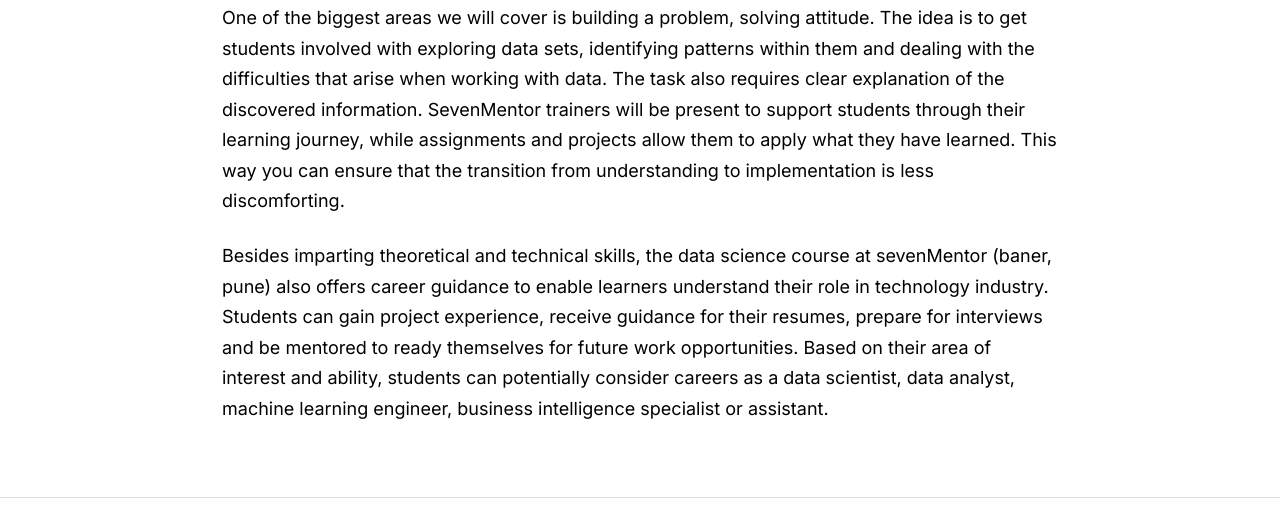
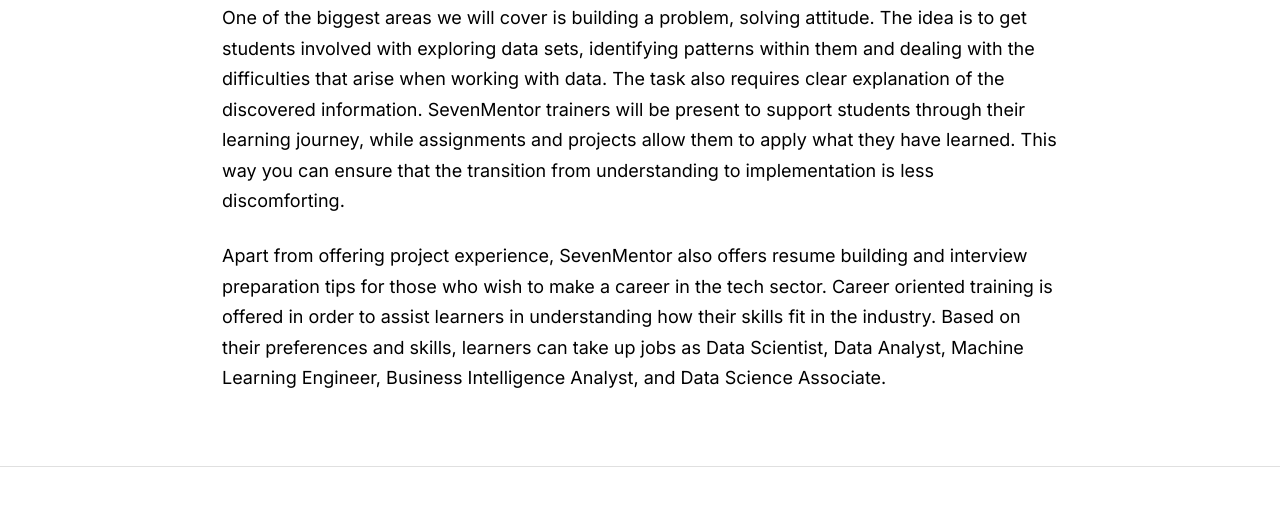
Before and after one commit to sjaiswal-star/Data-Science-Course-in-Baner-Pune, a plain HTML site: page index.html in a window 1280 px wide. Shown: the part 1068-1580 px from the top of the page. Drawn offline with Linux system fonts and the light colour scheme.

Commit message:
Update index.html

```diff
--- a/index.html
+++ b/index.html
@@ -757,7 +757,7 @@
 
 <p class="content-text">One of the biggest areas we will cover is building a problem, solving attitude. The idea is to get students involved with exploring data sets, identifying patterns within them and dealing with the difficulties that arise when working with data. The task also requires clear explanation of the discovered information. SevenMentor trainers will be present to support students through their learning journey, while assignments and projects allow them to apply what they have learned. This way you can ensure that the transition from understanding to implementation is less discomforting.</p>
 
-<p class="content-text">Besides imparting theoretical and technical skills, the data science course at sevenMentor (baner, pune) also offers career guidance to enable learners understand their role in technology industry. Students can gain project experience, receive guidance for their resumes, prepare for interviews and be mentored to ready themselves for future work opportunities. Based on their area of interest and ability, students can potentially consider careers as a data scientist, data analyst, machine learning engineer, business intelligence specialist or assistant.</p>
+<p class="content-text">Apart from offering project experience, SevenMentor also offers resume building and interview preparation tips for those who wish to make a career in the tech sector. Career oriented training is offered in order to assist learners in understanding how their skills fit in the industry. Based on their preferences and skills, learners can take up jobs as Data Scientist, Data Analyst, Machine Learning Engineer, Business Intelligence Analyst, and Data Science Associate.</p>
                     </div>
     </section>
 
```
